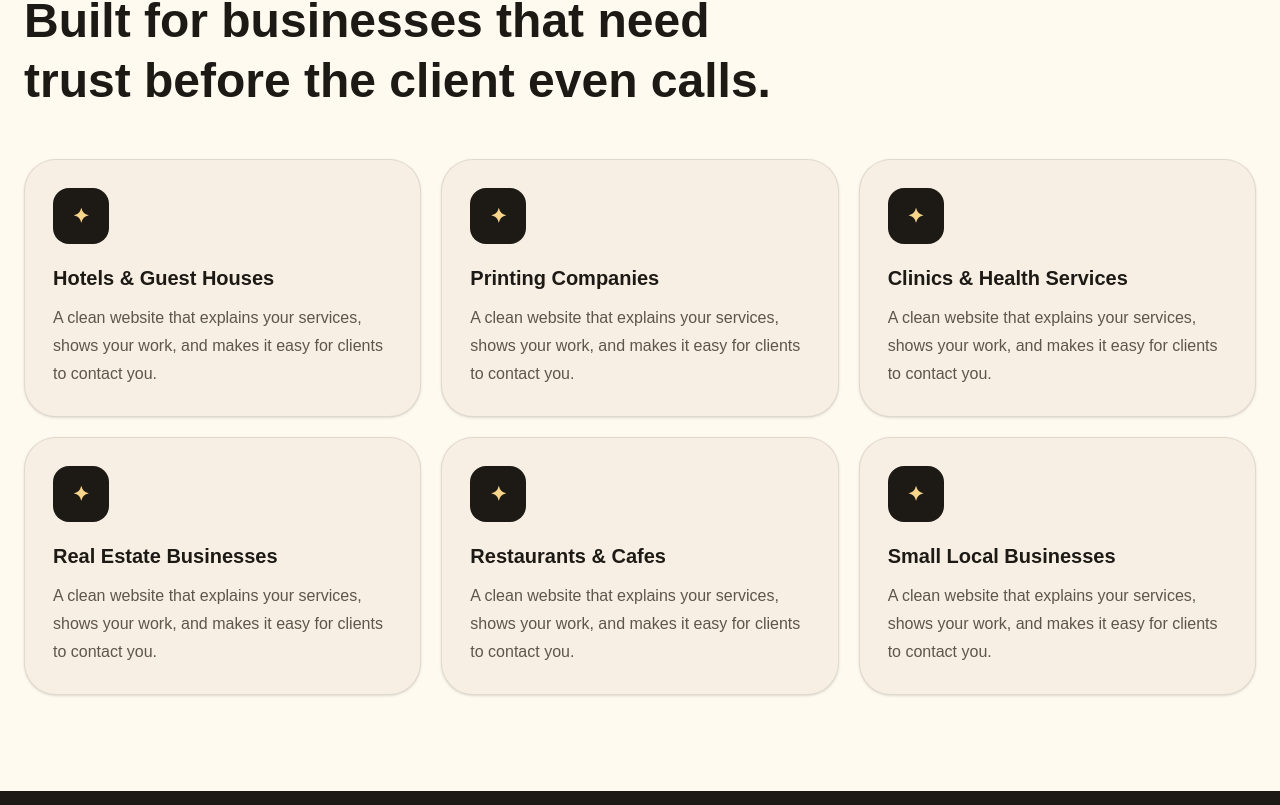
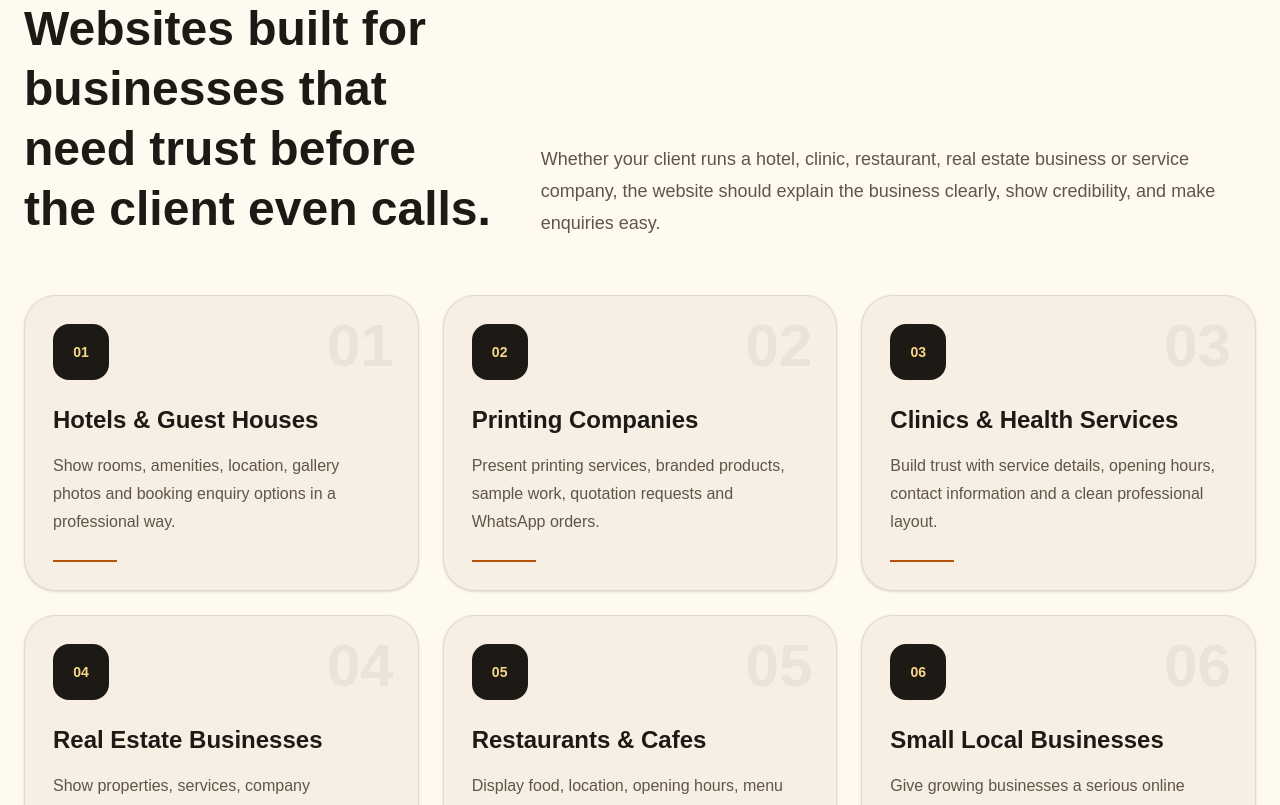
Before and after one commit to brianmichaelu/website-creation-agency, a Next.js app: page / in a window 1280 px wide. Shown: the part 915-1720 px from the top of the page. Built offline with nearby package versions, Linux system fonts and the light colour scheme.

Commit message:
Refactor 'Who this is for' section layout and content

```diff
--- a/app/page.tsx
+++ b/app/page.tsx
@@ -211,45 +211,90 @@ ${formData.get("extraMessage")}
       </section>
 
             {/* WHO THIS IS FOR */}
+            {/* WHO THIS IS FOR */}
       <section id="services" className="bg-[#fffaf0] px-6 py-24 text-[#1d1a16]">
         <div className="mx-auto max-w-7xl">
-          <p className="font-black uppercase tracking-[0.3em] text-[#b45309]">
-            Who this is for
-          </p>
+          <div className="grid gap-10 lg:grid-cols-[0.8fr_1.2fr] lg:items-end">
+            <div>
+              <div className="mb-6 flex items-center gap-4">
+                <span className="h-[2px] w-14 bg-[#b45309]" />
+                <p className="font-black uppercase tracking-[0.3em] text-[#b45309]">
+                  Who this is for
+                </p>
+              </div>
 
-          <h2 className="mt-4 max-w-3xl text-4xl font-black leading-tight md:text-5xl">
-            Built for businesses that need trust before the client even calls.
-          </h2>
+              <h2 className="text-4xl font-black leading-tight md:text-5xl">
+                Websites built for businesses that need trust before the client
+                even calls.
+              </h2>
+            </div>
 
-          <div className="mt-12 grid gap-5 md:grid-cols-3">
+            <p className="text-lg leading-8 text-[#5f5549]">
+              Whether your client runs a hotel, clinic, restaurant, real estate
+              business or service company, the website should explain the
+              business clearly, show credibility, and make enquiries easy.
+            </p>
+          </div>
+
+          <div className="mt-14 grid gap-6 md:grid-cols-2 lg:grid-cols-3">
             {[
-              "Hotels & Guest Houses",
-              "Printing Companies",
-              "Clinics & Health Services",
-              "Real Estate Businesses",
-              "Restaurants & Cafes",
-              "Small Local Businesses",
+              {
+                title: "Hotels & Guest Houses",
+                number: "01",
+                text: "Show rooms, amenities, location, gallery photos and booking enquiry options in a professional way.",
+              },
+              {
+                title: "Printing Companies",
+                number: "02",
+                text: "Present printing services, branded products, sample work, quotation requests and WhatsApp orders.",
+              },
+              {
+                title: "Clinics & Health Services",
+                number: "03",
+                text: "Build trust with service details, opening hours, contact information and a clean professional layout.",
+              },
+              {
+                title: "Real Estate Businesses",
+                number: "04",
+                text: "Show properties, services, company information and enquiry buttons for buyers, renters or investors.",
+              },
+              {
+                title: "Restaurants & Cafes",
+                number: "05",
+                text: "Display food, location, opening hours, menu highlights, gallery photos and direct contact options.",
+              },
+              {
+                title: "Small Local Businesses",
+                number: "06",
+                text: "Give growing businesses a serious online presence with clear services, contact buttons and trust-building sections.",
+              },
             ].map((item) => (
               <div
-                key={item}
-                className="group rounded-[2rem] border border-[#1d1a16]/10 bg-[#f7efe3] p-7 shadow-sm transition hover:-translate-y-1 hover:border-[#b45309]/40 hover:bg-white hover:shadow-2xl hover:shadow-[#1d1a16]/10"
+                key={item.title}
+                className="group relative overflow-hidden rounded-[2rem] border border-[#1d1a16]/10 bg-[#f7efe3] p-7 shadow-sm transition hover:-translate-y-1 hover:border-[#b45309]/40 hover:bg-white hover:shadow-2xl hover:shadow-[#1d1a16]/10"
               >
-                <div className="mb-5 flex h-14 w-14 items-center justify-center rounded-2xl bg-[#1d1a16] text-xl font-black text-[#f7d58b] transition group-hover:bg-[#b45309] group-hover:text-white">
-                  ✦
+                <div className="absolute right-6 top-5 text-6xl font-black leading-none text-[#1d1a16]/5 transition group-hover:text-[#b45309]/10">
+                  {item.number}
                 </div>
 
-                <h3 className="text-xl font-black">{item}</h3>
+                <div className="relative">
+                  <div className="mb-6 flex h-14 w-14 items-center justify-center rounded-2xl bg-[#1d1a16] text-sm font-black text-[#f7d58b] transition group-hover:bg-[#b45309] group-hover:text-white">
+                    {item.number}
+                  </div>
 
-                <p className="mt-3 leading-7 text-[#5f5549]">
-                  A clean website that explains your services, shows your work,
-                  and makes it easy for clients to contact you.
-                </p>
+                  <h3 className="text-2xl font-black">{item.title}</h3>
+
+                  <p className="mt-4 leading-7 text-[#5f5549]">
+                    {item.text}
+                  </p>
+
+                  <div className="mt-6 h-[2px] w-16 bg-[#b45309] transition-all group-hover:w-28" />
+                </div>
               </div>
             ))}
           </div>
         </div>
       </section>
-
       {/* PACKAGES */}
       <section id="packages" className="bg-[#1d1a16] px-6 py-24 text-[#fffaf0]">
         <div className="mx-auto max-w-7xl">
```
